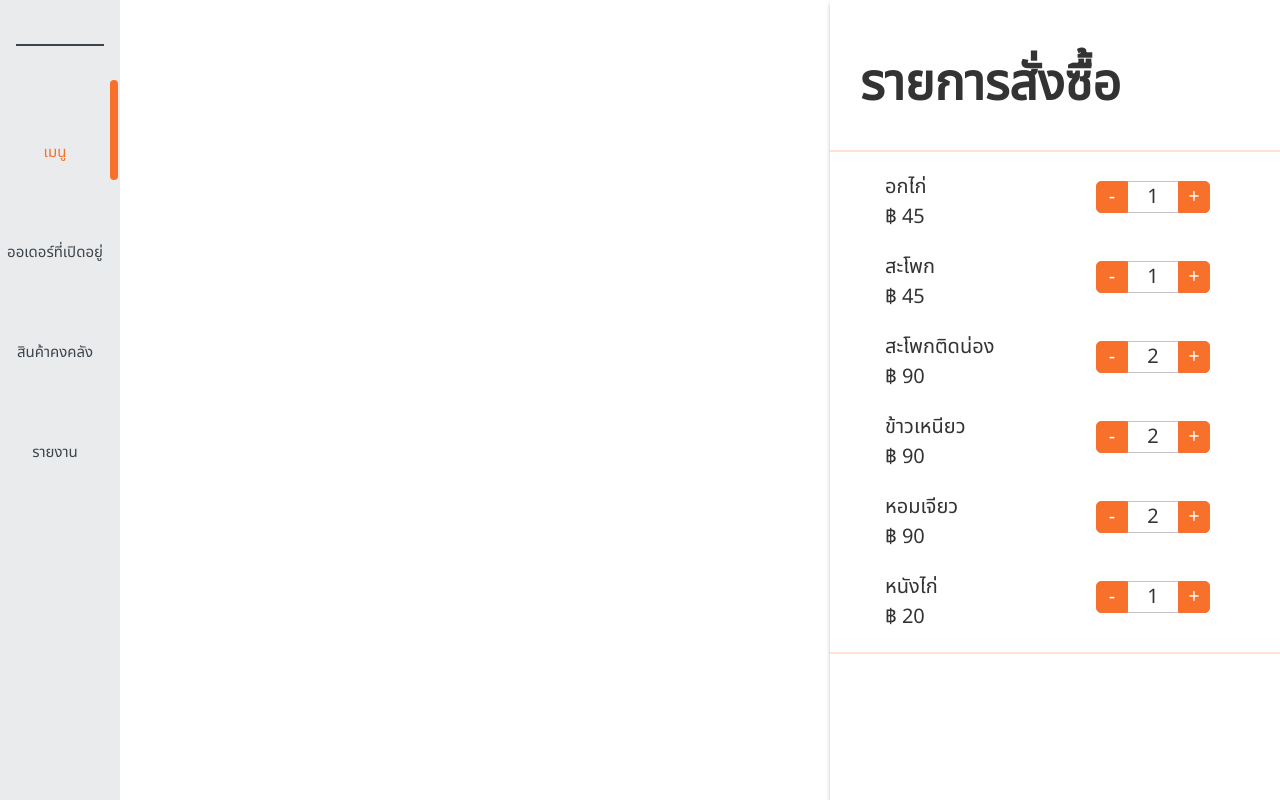
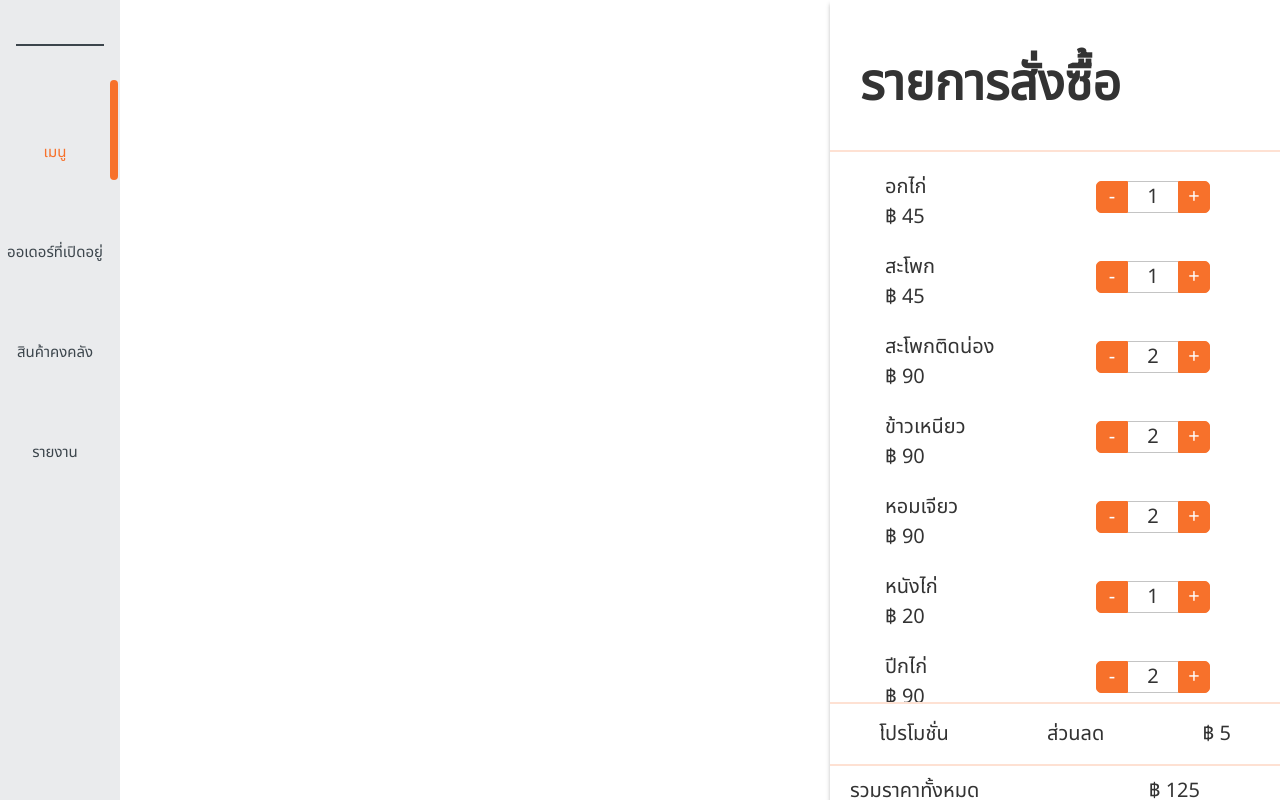
Before and after one commit to narawitPtm/pos-chicken, a Svelte app: page / in a window 1280 px wide. Built offline with nearby package versions, Linux system fonts and the light colour scheme.

Commit message:
update ui order preparing

```diff
--- a/src/components/seletected-order/seleted-order.scss
+++ b/src/components/seletected-order/seleted-order.scss
@@ -1,5 +1,6 @@
 $orangeColor: #F7712B;
-#main {
+$senkobrang:2px solid rgba(251, 105, 38, 0.2);
+#ordering {
     position: fixed;
     top: 0px;
     right: 0px;
@@ -15,12 +16,12 @@ $orangeColor: #F7712B;
         align-items: center;
         font-weight: bold;
         font-size: 50px;
-        border-bottom: 2px solid rgba(251, 105, 38, 0.2);
+        border-bottom: $senkobrang;
     }
     #menuListPrepare {
-        height: 500px;
+        height: 550px;
         padding: 0px 40px 0px 30px;
-        border-bottom: 2px solid rgba(251, 105, 38, 0.2);
+        border-bottom: $senkobrang;
         overflow-y: auto;
         .menuPrepare {
             padding-top: 20px;
@@ -96,4 +97,40 @@ $orangeColor: #F7712B;
             }
         }
     }
+    #promotion {
+        display: flex;
+        align-items:center;
+        justify-content: space-around;
+        height: 60px;
+        font-size: 20px;
+        border-bottom: $senkobrang;
+    #text-promotion {}
+    #name-promotion {}
+    #costpromotion {}
+    }
+    #conclution-order {
+        display: flex;
+        flex-flow: column;
+        font-size: 20px;
+        height: 100%;
+        padding: 10px 20px 20px 20px;
+        #cost-tap {
+            padding-right: 60px;
+        display: flex;
+        justify-content: space-between;
+            #text-total {}
+            #number-total {}
+        }
+        #btn-submit-order {
+            border-radius: 5px;
+            height: 70px;
+            color: white;
+            font-size: 30px;
+            margin-top: 60px;
+            display: flex;
+            align-items: center;
+            justify-content: center;
+            background-color: $orangeColor;
+        }
+    }
 }
--- a/src/components/seletected-order/seleted-order.svelte
+++ b/src/components/seletected-order/seleted-order.svelte
@@ -12,7 +12,7 @@
 	];
 </script>
 
-<div id="main">
+<div id="ordering">
    <div id="headerOrder">
    รายการสั่งซื้อ
    </div>
@@ -40,6 +40,20 @@
    {/each}
    <!-- loop-order -->
    </div>
+   <div id="promotion">
+      <div id="text-promotion">โปรโมชั่น</div>
+      <div id="name-promotion">ส่วนลด</div>
+      <div id="cost-promotion"> ฿ 5 </div>
+   </div>
+   <div id="conclution-order">
+      <div id="cost-tap">
+         <div id="text-total">รวมราคาทั้งหมด</div>
+         <div id="number-total"> ฿ 125 </div>
+      </div>
+      <div id="btn-submit-order">
+         <label>ยืนยันการสั่งซื้อ</label>
+      </div>
+   </div>
 </div>
 
 <style lang="scss">
```
